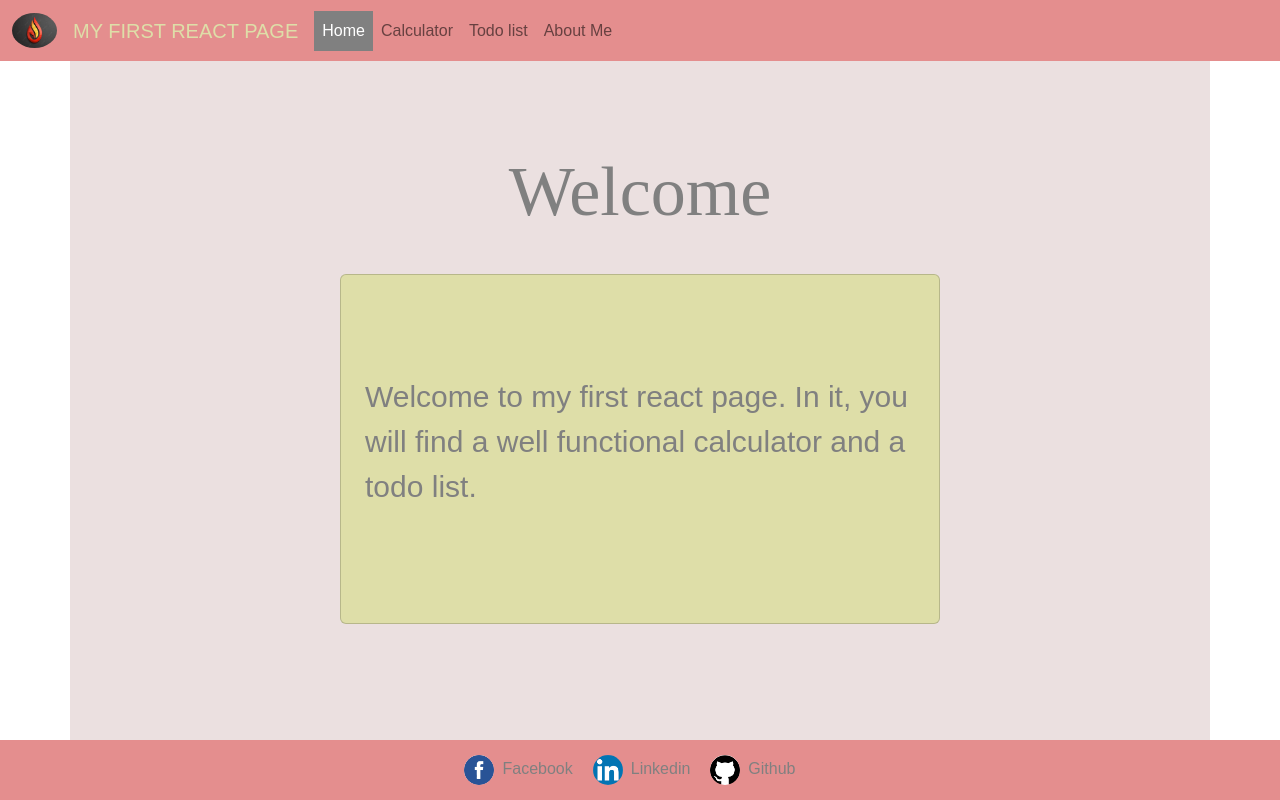
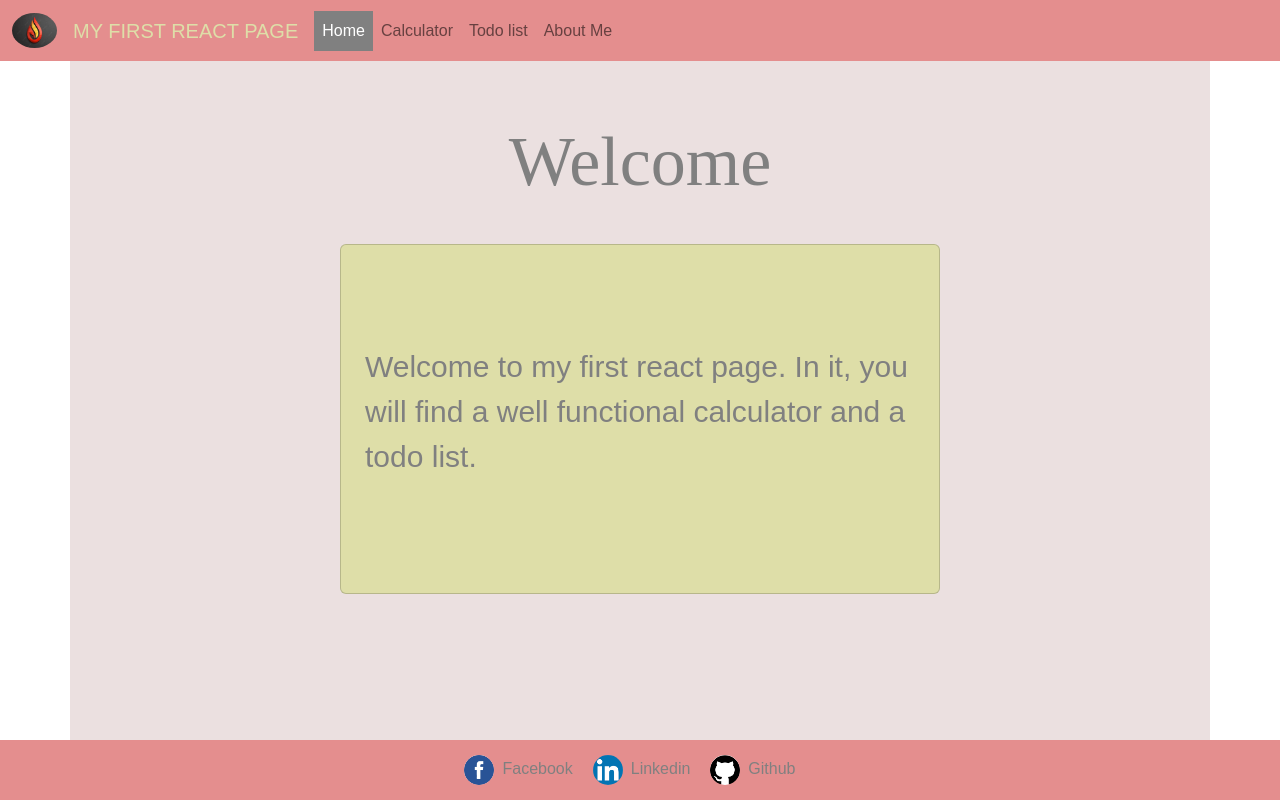
Before and after one commit to MindaugasPaskevicius/my-react-page, a React (Create React App) app: page /#/home in a window 1280 px wide. Shown: the top 800 px of the page. Built offline with nearby package versions, Linux system fonts and the light colour scheme.

Commit message:
edit components css

```diff
--- a/src/Component/About/About.css
+++ b/src/Component/About/About.css
@@ -2,13 +2,13 @@
     height: 100vh;
 }
 #welcome h1 {
-    padding-top: 150px;
+    padding-top: 120px;
 }
 h1 {
     font-size: 70px;
     color: grey;
     font-family: s;
-    padding-top: 150px;
+    padding-top: 120px;
     margin-bottom: 40px;
 }
 #card {
--- a/src/Component/Calculator/Calculator.css
+++ b/src/Component/Calculator/Calculator.css
@@ -44,7 +44,8 @@ button:hover {
   font-weight: 700;
   border: solid 1px rgb(78, 76, 76);
 }
-  .digits {
+.digits {
+  background-color: grey;
   display: flex;
   flex-wrap: wrap;
 }
--- a/src/Component/Header/Header.css
+++ b/src/Component/Header/Header.css
@@ -1,18 +1,15 @@
-nav {
-    background-color: rgb(228, 142, 142);
-    width: 100%;
-}
-
-#logo-letter {
-    color:rgb(222, 222, 168);
-}
-
-img {
-    border-radius: 50%;
-}
-
 .header {
     position: fixed;
     bottom: 0;
     left: 0;
 }
+nav {
+    background-color: rgb(228, 142, 142);
+    width: 100%;
+}
+#logo-letter {
+    color:rgb(222, 222, 168);
+}
+img {
+    border-radius: 50%;
+}
--- a/src/Component/Home/Home.css
+++ b/src/Component/Home/Home.css
@@ -1,8 +1,5 @@
 #welcome {
     min-height: 120vh;
-}
-#welcome h1 {
-    padding-top: 150px;
 }
 h1 {
     font-size: 70px;
--- a/src/Component/Todo/Todo.css
+++ b/src/Component/Todo/Todo.css
@@ -9,7 +9,7 @@
 
 #todo-container {
     min-height: 100%;
-    padding-bottom: 250px;
+    padding-bottom: 270px;
 }
 
 h2 {
```
